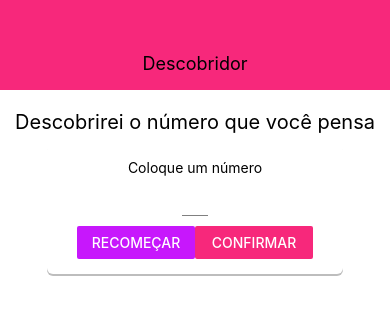
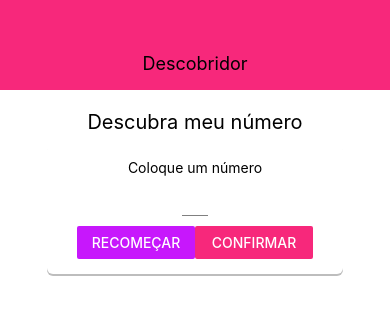
Before and after one commit to marcelohjw/descobridor, a React Native app: screen / in a window 390 px wide. Shown: the top 314 px of the page. Built offline with nearby package versions, Linux system fonts and the light colour scheme.

Commit message:
Alert utilized and validation working

```diff
--- a/screens/StartGameScreen.js
+++ b/screens/StartGameScreen.js
@@ -1,5 +1,5 @@
 import React, { useState } from 'react';
-import { View, Text, StyleSheet, Button, TouchableWithoutFeedback, Keyboard } from 'react-native';
+import { View, Text, StyleSheet, Button, TouchableWithoutFeedback, Keyboard, Alert } from 'react-native';
 
 import Card from '../components/Card';
 import Input from '../components/Input';
@@ -21,7 +21,10 @@ const StartGameScreen = props => {
 
     const confirmInputHandler = () => {
         const chosenNumber = parseInt(enteredValue);
-        if (chosenNumber === NaN || chosenNumber <= 0 || chosenNumber > 99) {
+        if (isNaN(chosenNumber) || chosenNumber <= 0 || chosenNumber > 99) {
+            Alert.alert("Número inválido!", "O número precisa estar entre 1 e 99.",
+            [{text: 'Entendido', style: 'destructive', onPress: resetNewValue}]
+            );
             return;
         }
 
@@ -34,7 +37,7 @@ const StartGameScreen = props => {
     let confirmedOutput;
 
     if (confirmed) {
-        confirmedOutput = <Text style={styles.presentedNumber}>Número apresentado: {selectedNumber}</Text>
+        confirmedOutput = <Text style={styles.presentedNumber}>Número colocado: {selectedNumber}</Text>
     }
 
     return(
@@ -42,7 +45,7 @@ const StartGameScreen = props => {
                 Keyboard.dismiss();
             }}>
             <View style={styles.screen}>
-                <Text style={styles.title}>Descobrirei o número que você pensa</Text>
+                <Text style={styles.title}>Descubra meu número</Text>
                 <Card style={styles.inputContainer}>
                     <Text>Coloque um número</Text>
                     <Input style={styles.input}
```
